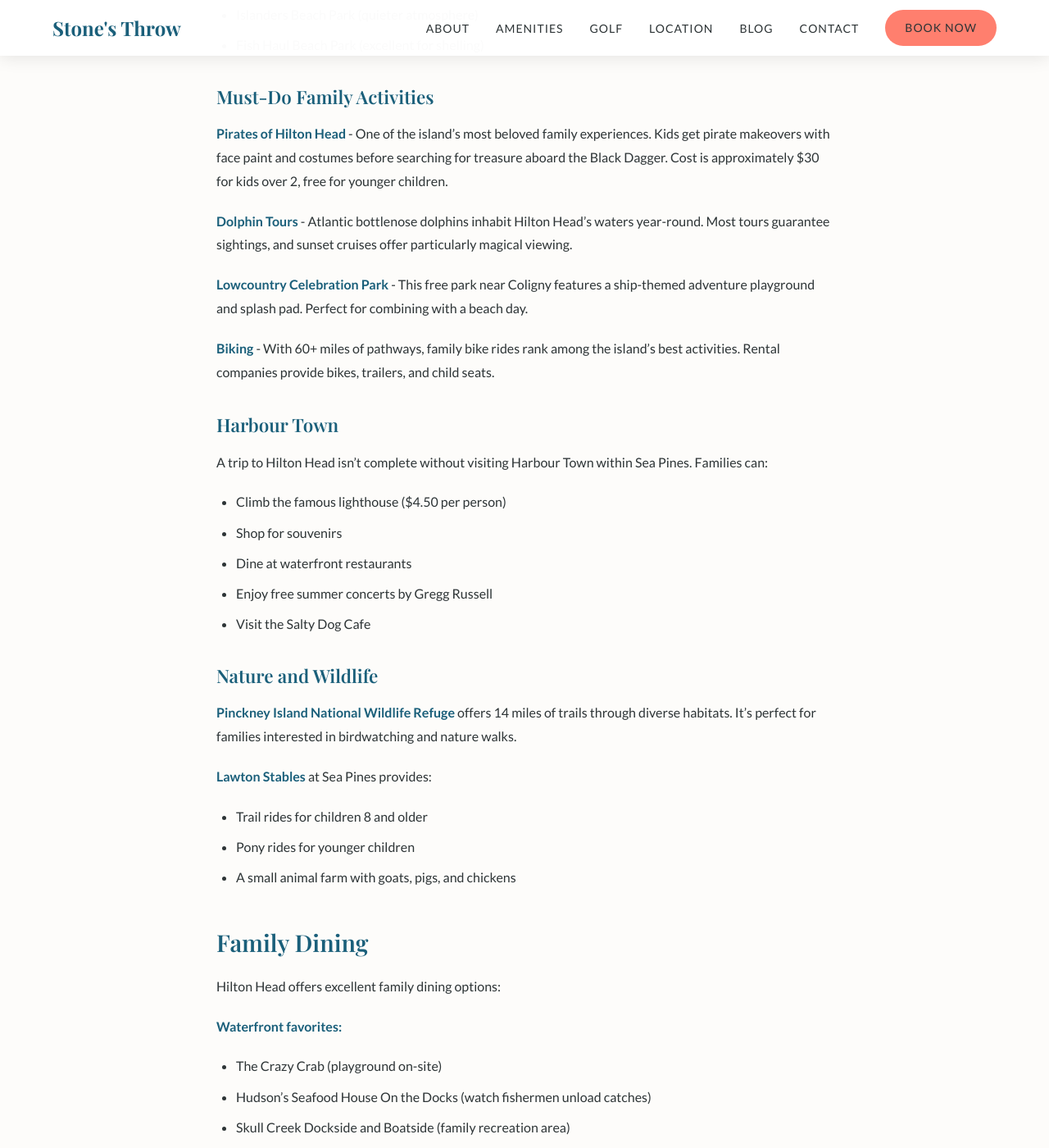
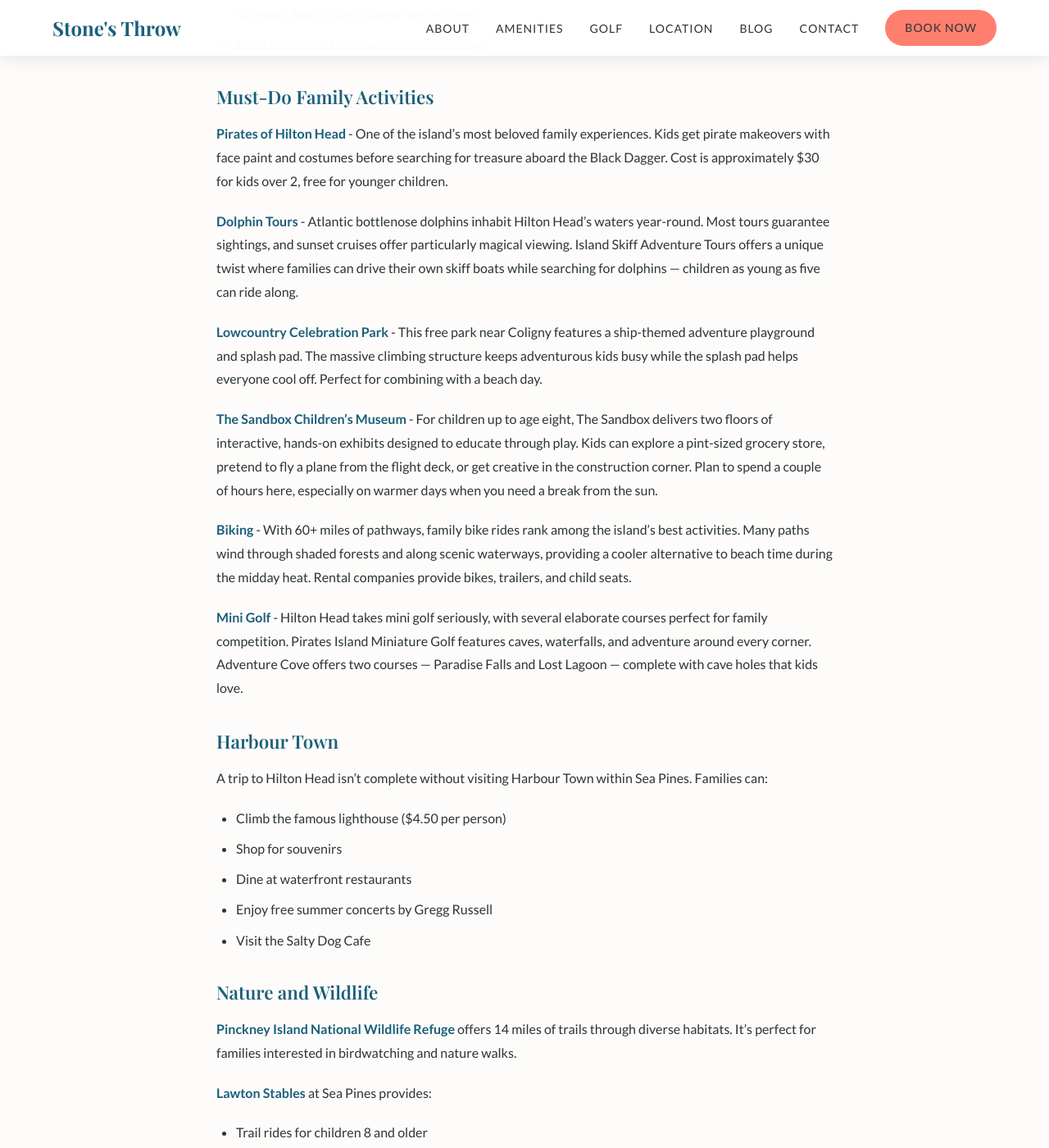
Before and after one commit to nedkoh/hiltonhead.beach, a Jekyll site: the page built from _posts/2026-01-26-hilton-head-with-kids-complete-guide.md, in a window 1280 px wide and 1400 px high, scrolled down 4268 px. Shown: the whole window at 82% size. Built offline with Jekyll 4.4.1, drawn with Linux system fonts in a browser that asks for light colours; some of the changed text lies outside the part shown.

Commit message:
Merge duplicate kids guides into single canonical post with 301 redirect
- Fold unique content from family-activity-guide into complete-guide:
  Sandbox Children's Museum, mini golf, age-based activity planning,
  self-drive dolphin skiff tours, kayaking, pickleball
- Add jekyll-redirect-from plugin for 301 redirect from old URL
- Delete duplicate family-activity-guide post

```diff
--- a/Gemfile
+++ b/Gemfile
@@ -3,6 +3,7 @@
 gem "jekyll", "~> 4.3"
 gem "jekyll-seo-tag"
 gem "jekyll-sitemap"
+gem "jekyll-redirect-from"
 gem "webrick"
 
 # Ruby 3.4+/4.0 compatibility - stdlib gems now need explicit require
--- a/_config.yml
+++ b/_config.yml
@@ -11,6 +11,7 @@
 plugins:
   - jekyll-seo-tag
   - jekyll-sitemap
+  - jekyll-redirect-from
 
 # SEO
 author: "Stone's Throw Vacation Rental"
--- a/_posts/2026-01-26-hilton-head-with-kids-complete-guide.md
+++ b/_posts/2026-01-26-hilton-head-with-kids-complete-guide.md
@@ -6,6 +6,8 @@
 category: "Family Travel"
 image: "/assets/images/blog/hilton-head-with-kids-complete-guide.jpg"
 image_credit: "Mark Stosberg via Unsplash"
+redirect_from:
+  - /blog/hilton-head-with-kids-family-activity-guide/
 ---
 
 Hilton Head Island consistently ranks among America's top family beach destinations, and once you visit, you'll understand why. This 12-mile-long barrier island off South Carolina's coast delivers everything families need for an unforgettable vacation: pristine beaches, endless activities, excellent dining, and a relaxed atmosphere that helps everyone unwind. This comprehensive guide covers everything you need to know to plan the perfect Hilton Head family vacation.
@@ -104,11 +106,15 @@
 
 **Pirates of Hilton Head** - One of the island's most beloved family experiences. Kids get pirate makeovers with face paint and costumes before searching for treasure aboard the Black Dagger. Cost is approximately $30 for kids over 2, free for younger children.
 
-**Dolphin Tours** - Atlantic bottlenose dolphins inhabit Hilton Head's waters year-round. Most tours guarantee sightings, and sunset cruises offer particularly magical viewing.
+**Dolphin Tours** - Atlantic bottlenose dolphins inhabit Hilton Head's waters year-round. Most tours guarantee sightings, and sunset cruises offer particularly magical viewing. Island Skiff Adventure Tours offers a unique twist where families can drive their own skiff boats while searching for dolphins — children as young as five can ride along.
 
-**Lowcountry Celebration Park** - This free park near Coligny features a ship-themed adventure playground and splash pad. Perfect for combining with a beach day.
+**Lowcountry Celebration Park** - This free park near Coligny features a ship-themed adventure playground and splash pad. The massive climbing structure keeps adventurous kids busy while the splash pad helps everyone cool off. Perfect for combining with a beach day.
 
-**Biking** - With 60+ miles of pathways, family bike rides rank among the island's best activities. Rental companies provide bikes, trailers, and child seats.
+**The Sandbox Children's Museum** - For children up to age eight, The Sandbox delivers two floors of interactive, hands-on exhibits designed to educate through play. Kids can explore a pint-sized grocery store, pretend to fly a plane from the flight deck, or get creative in the construction corner. Plan to spend a couple of hours here, especially on warmer days when you need a break from the sun.
+
+**Biking** - With 60+ miles of pathways, family bike rides rank among the island's best activities. Many paths wind through shaded forests and along scenic waterways, providing a cooler alternative to beach time during the midday heat. Rental companies provide bikes, trailers, and child seats.
+
+**Mini Golf** - Hilton Head takes mini golf seriously, with several elaborate courses perfect for family competition. Pirates Island Miniature Golf features caves, waterfalls, and adventure around every corner. Adventure Cove offers two courses — Paradise Falls and Lost Lagoon — complete with cave holes that kids love.
 
 ### Harbour Town
 
@@ -127,6 +133,30 @@
 - Trail rides for children 8 and older
 - Pony rides for younger children
 - A small animal farm with goats, pigs, and chickens
+
+## Age-Appropriate Activity Planning
+
+### For Toddlers and Preschoolers (Ages 2-5)
+
+- Morning beach time at Coligny Beach
+- Splash pad at Lowcountry Celebration Park
+- The Sandbox Children's Museum
+- Pony rides at Lawton Stables
+
+### For School-Age Kids (Ages 6-12)
+
+- Pirates of Hilton Head adventure
+- Dolphin watching tours
+- Kayaking on Broad Creek
+- Mini golf tournaments
+- Biking the island trails
+
+### For Tweens and Teens (Ages 13+)
+
+- Guided kayak nature tours
+- Trail rides at Lawton Stables
+- Dill Dinker indoor pickleball
+- Beach sports and paddleboarding
 
 ## Family Dining
 
```
Also changed, not shown: _posts/2026-01-26-hilton-head-with-kids-family-activity-guide.md (deleted, +0 -117 lines).
